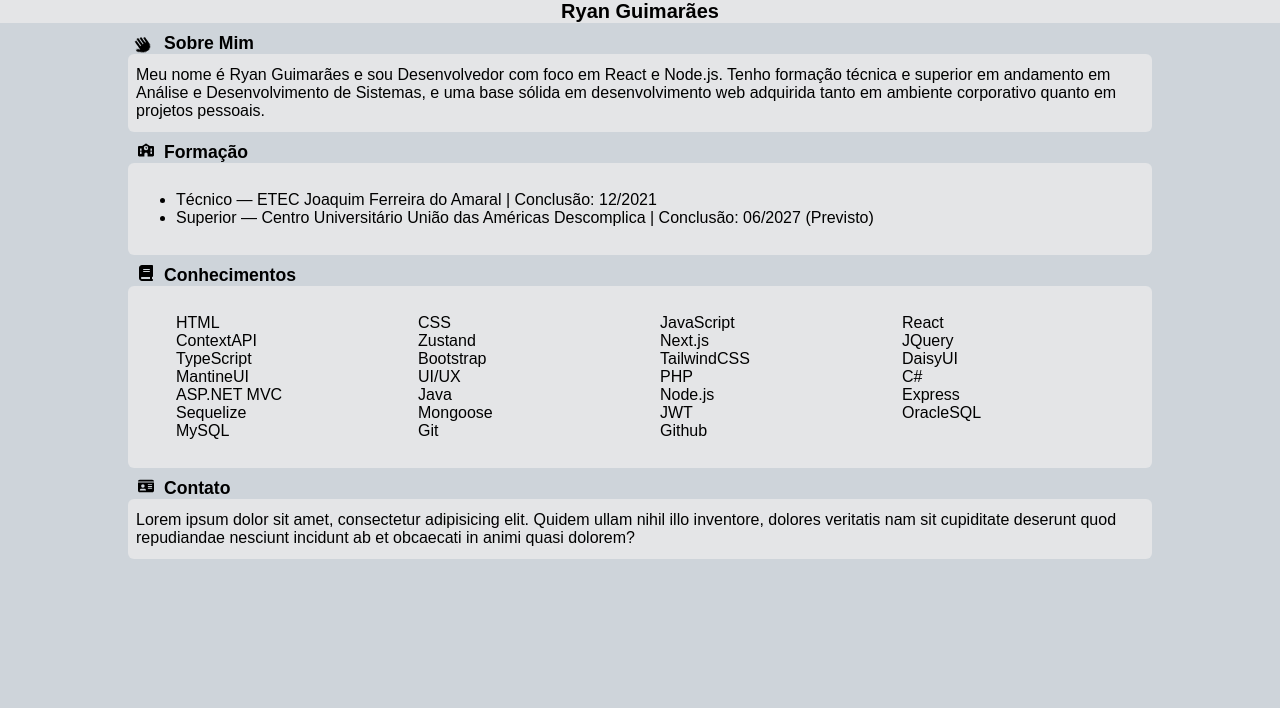
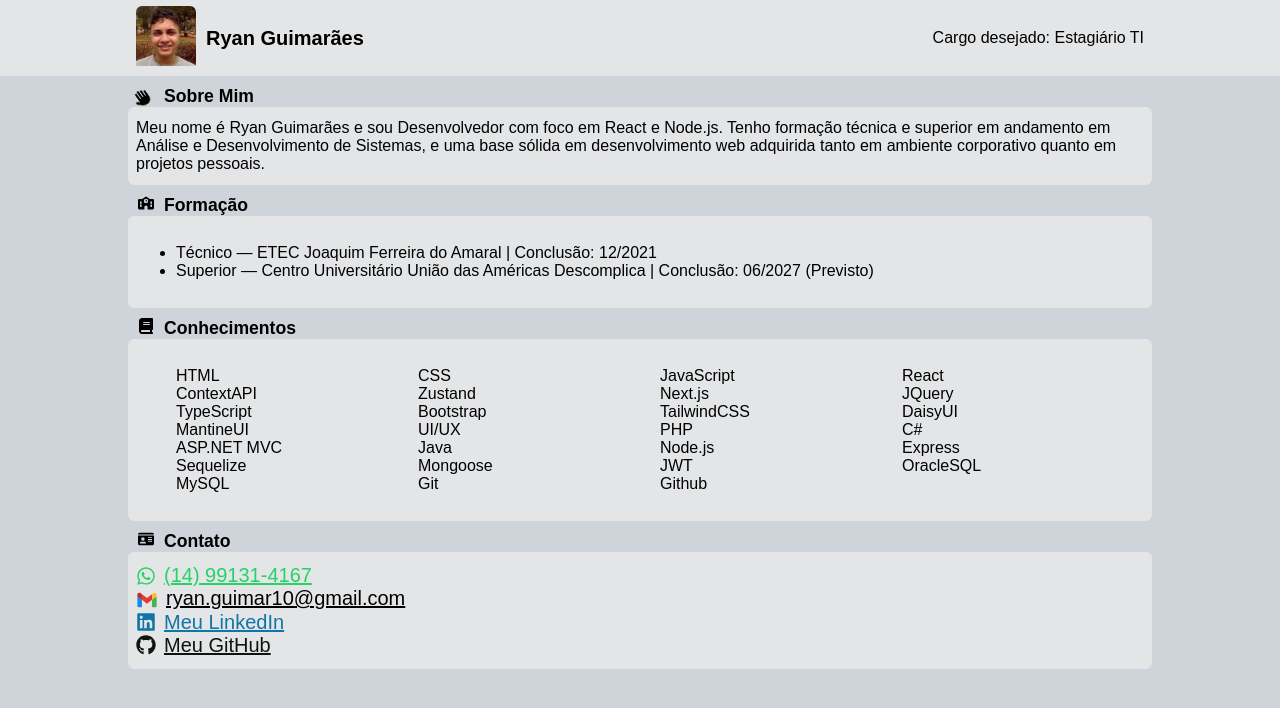
Before and after one commit to apt-get-ryan/curriculo-react, a React (Vite) app: page / in a window 1280 px wide. Shown: the top 708 px of the page. Built offline with nearby package versions, Linux system fonts and the light colour scheme.

Commit message:
Seção de contato finalizada; foto e cargo desejado incluídos no cabeçalho ; icone customizado do gmail criado

```diff
--- a/src/App.jsx
+++ b/src/App.jsx
@@ -1,8 +1,9 @@
 import ContentBox from "./components/ContentBox";
 import Cabecalho from "./components/Cabecalho";
-import { FaSchool, FaBook, FaIdCard} from "react-icons/fa6";
+import { FaSchool, FaBook, FaIdCard, FaWhatsapp, FaLinkedin, FaGithub} from "react-icons/fa6";
 import AnimatedWave from "./components/AnimatedWave";
 import Info from "./components/Info";
+import IconGmail from "./components/IconGmail";
 function App() {
   return (
     <div>
@@ -49,7 +50,18 @@ function App() {
           </ul>
         </ContentBox>
         <ContentBox title={"Contato"} icon={<FaIdCard/>}>
-          Lorem ipsum dolor sit amet, consectetur adipisicing elit. Quidem ullam nihil illo inventore, dolores veritatis nam sit cupiditate deserunt quod repudiandae nesciunt incidunt ab et obcaecati in animi quasi dolorem?
+          <a className="contact-link color-whatsapp" target="_blank" href="https:\\wa.me/5514991314167">
+            <FaWhatsapp />{"(14) 99131-4167"}
+          </a>
+          <a className="contact-link color-gmail" target="_blank" href="mailto:ryan.guimar10@gmail.com">
+            <IconGmail/>ryan.guimar10@gmail.com
+          </a>
+          <a className="contact-link color-linkedin" target="_blank" href="https:\\www.linkedin.com/in/ryan-guimarães-94925824b">
+            <FaLinkedin/>Meu LinkedIn
+          </a>
+          <a className="contact-link color-github" href="https://github.com/apt-get-ryan" target="_blank">
+            <FaGithub/>Meu GitHub
+          </a>
         </ContentBox>
       </main>
     </div>
--- a/src/components/Cabecalho/index.jsx
+++ b/src/components/Cabecalho/index.jsx
@@ -2,8 +2,14 @@
 function Cabecalho() {
   return (
     <header className="bg-lit-2 margin-b-10">
-      <div className="container flex content-center items-center">
-        <h1>Ryan Guimarães</h1>
+      <div className="container flex gap-10 items-center justify-content-between p-x-8">
+        <div className="flex gap-10 items-center">
+          <div className="radius overflow-hidden">
+            <img src="/ryan.jpg" height={60}/>
+          </div>
+          <h1>Ryan Guimarães</h1>
+        </div>
+        <span>Cargo desejado: Estagiário TI</span>
       </div>
     </header>
   )
--- /dev/null
+++ b/src/components/IconGmail/index.jsx
@@ -0,0 +1,9 @@
+function IconGmail() {
+  return (
+    <div>
+      <img src="/gmail.svg"alt="E-mail" className="custom-icon"/>
+    </div>
+  )
+}
+
+export default IconGmail
--- a/src/index.css
+++ b/src/index.css
@@ -11,7 +11,10 @@ body {
   background-color: rgb(206, 212, 218);
   font-family: Arial, Helvetica, sans-serif;
 }
-/* layout */
+/* layout e utilidades */
+header {
+  padding: 6px ;
+}
 .container {
   width: 100%;
   margin: 0 auto;
@@ -42,11 +45,17 @@ body {
 .gap-10 {
   gap: 10px;
 }
-.content-center {
-  justify-content: center;
+.p-x-8 {
+  padding-left: 8px;
+  padding-right: 8px;
 }
+
 .items-center {
   align-items: center;
+}
+
+.justify-content-between {
+  justify-content: space-between;
 }
 
 .content-table {
@@ -54,6 +63,29 @@ body {
 }
 .content-table li {
   list-style: none;
+}
+
+.contact-link {
+  display: flex;
+  align-items: center;
+  gap: 8px;
+  font-size: 1.25rem;
+}
+
+.contact-link:hover {
+  font-weight: 600;
+}
+
+.custom-icon {
+  user-select: none;
+  height: 1.1em;
+  width: auto;
+  display: inline;
+  vertical-align: middle;
+}
+
+.overflow-hidden {
+  overflow: hidden;
 }
 
 /* fontes */
@@ -70,7 +102,20 @@ h2 {
 .font-bold {
   font-weight: 700;
 }
+.color-whatsapp {
+  color: #25d366;
+}
 
+.color-linkedin {
+  color: #0e76a8;
+}
+
+.color-github {
+  color: #101411;
+}
+.color-gmail {
+  color: #000000;
+}
 /* backgrounds */
 .bg-lit-1 {
   background-color: rgb(206, 212, 218);
```
Also changed, not shown: public/gmail.svg (added), public/ryan.jpg (added).
